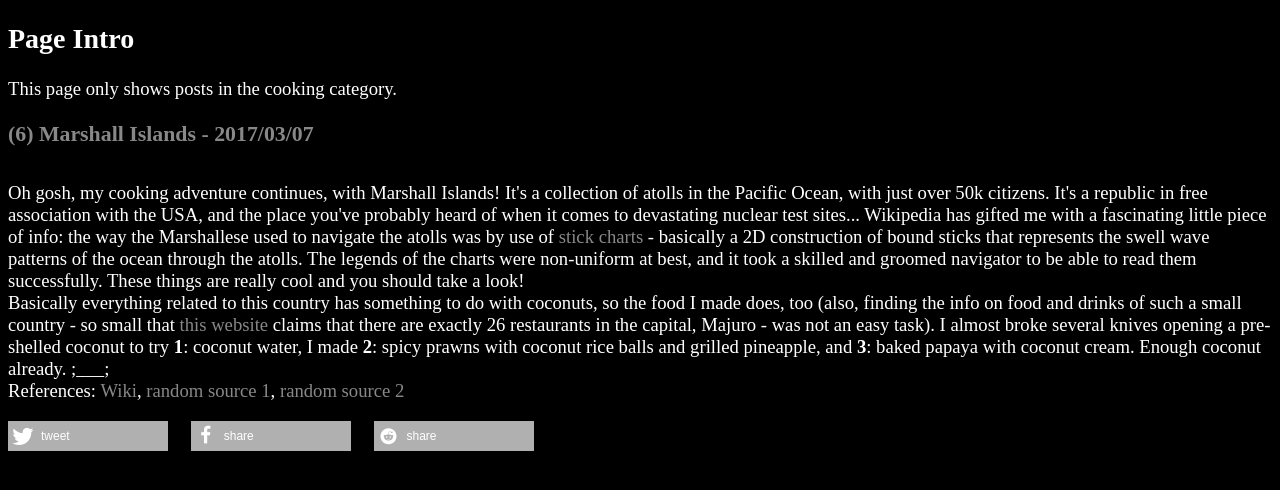
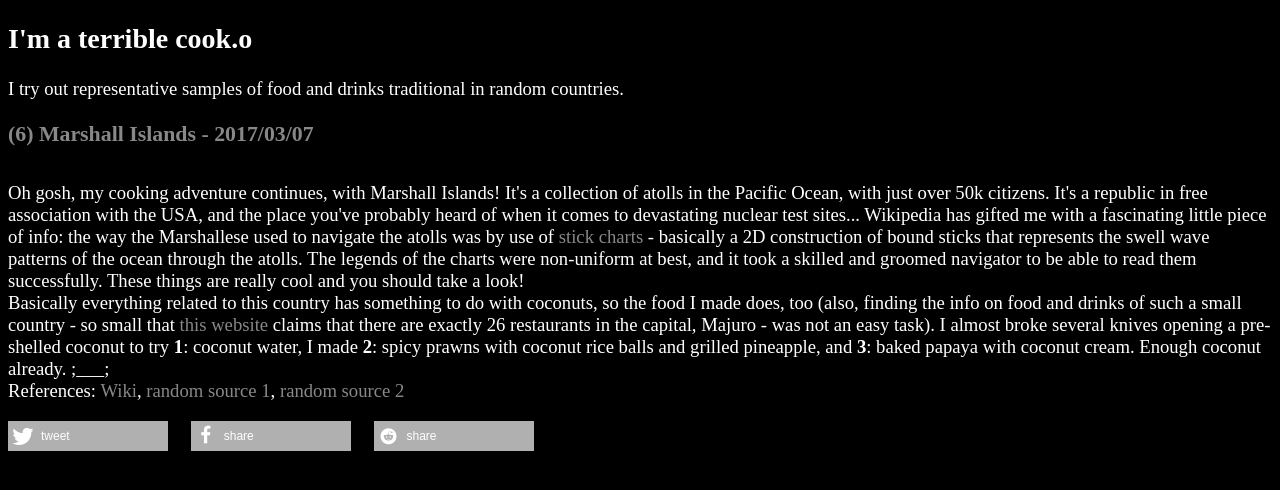
Before and after one commit to Shaidil/shaidil.github.io, a Jekyll site: the page built from cooking.html, in a window 1280 px wide. Shown: the top 490 px of the page. Built offline with Jekyll 4.4.1, drawn with Linux system fonts in a browser that asks for light colours; nearby versions of some CDN libraries; some web fonts are replaced.

Commit message:
Update cooking.html

```diff
--- a/cooking.html
+++ b/cooking.html
@@ -6,12 +6,12 @@
     <link href="stylesheets/turtle-style.css" rel="stylesheet" type="text/css">
     <link href="stylesheets/shariff.complete.css" rel="stylesheet" type="text/css">
     <link href='https://fonts.googleapis.com/css?family=IM+Fell+English' rel="stylesheet" type='text/css'>
-    <title>Unwarranted Cooking Attempts</title>
+    <title>Unwarranted Cooking Excursions</title>
   </head>
   <body>
-    <h2 id="intro">Page Intro</h2>
+    <h2 id="intro">I'm a terrible cook.o</h2>
     <p>
-       This page only shows posts in the cooking category.
+       I try out representative samples of food and drinks traditional in random countries.
     </p>
 {% for post in site.categories.cooking %}
 <a href="{{post.url}}"><h3 id="{{ post.short }}" >{{ post.title }}</h3></a>
```
